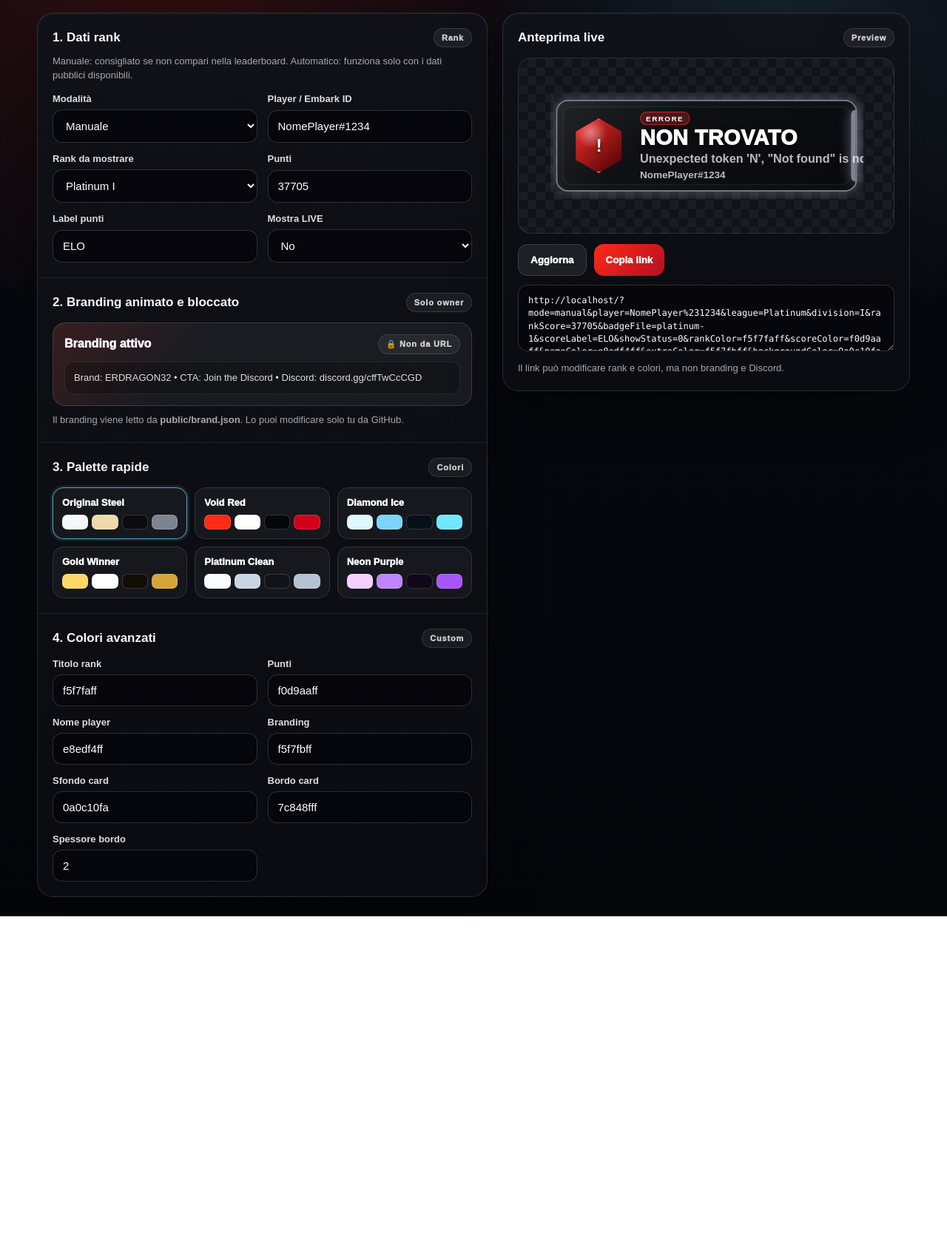
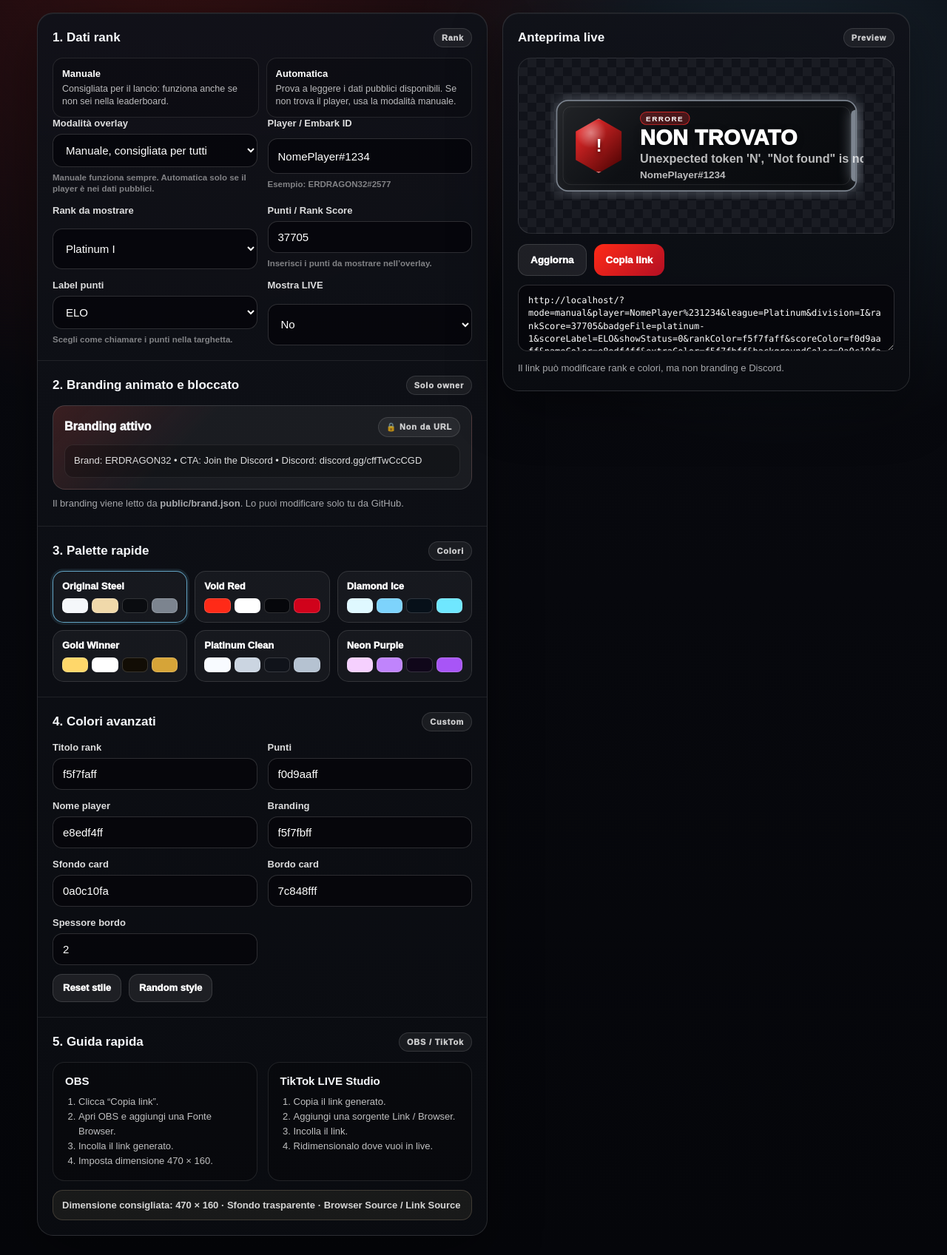
Before and after one commit to eragon32-g/the-finals-rank-overlay1, a website: page public/generator.html in a window 1280 px wide. Shown: the part 102-1799 px from the top of the page at 74% size. Before the commit the page ends 1341 px from the top, so only its background shows below. Drawn offline with Linux system fonts and the light colour scheme; no server answers.

Commit message:
Add files via upload

```diff
--- a/package.json
+++ b/package.json
@@ -1,8 +1,8 @@
 {
-  "name": "ranktag-finals-overlay-v24-identity-home",
-  "version": "3.0.0",
+  "name": "ranktag-finals-overlay-v25-generator-refine",
+  "version": "3.1.0",
   "private": true,
-  "description": "RankTag for THE FINALS con homepage e identit\u00e0 progetto",
+  "description": "RankTag con generator rifinito, guida e random style",
   "scripts": {
     "build": "node -e \"console.log('Build ok - public folder ready')\"",
     "start": "node -e \"console.log('Use Vercel to run this overlay')\""
--- a/public/app.js
+++ b/public/app.js
@@ -10,7 +10,7 @@ const brandMarqueeText = $("brandMarqueeText");
 const rankIcon = $("rankIcon");
 const badgeImage = $("badgeImage");
 
-const OVERLAY_VERSION = "24";
+const OVERLAY_VERSION = "25";
 const params = new URLSearchParams(window.location.search);
 
 const EMBARK_BADGE_BASE = "https://id.embark.games/images/leaderboards/leagues/";
--- a/public/brand.json
+++ b/public/brand.json
@@ -1,6 +1,6 @@
 {
   "enabled": true,
-  "version": "24",
+  "version": "25",
   "brandText": "ERDRAGON32",
   "discordText": "discord.gg/cffTwCcCGD",
   "callToAction": "Join the Discord",
--- a/public/generator.html
+++ b/public/generator.html
@@ -173,6 +173,81 @@
     }
     @media (max-width: 980px) { .layout { grid-template-columns: 1fr; } .preview-panel { position: static; } }
     @media (max-width: 650px) { body { padding: 16px; } .header { display: block; } .grid, .palette-grid { grid-template-columns: 1fr; } .full { grid-column: auto; } iframe { transform: scale(.72); } }
+
+    .mode-info {
+      display: grid;
+      grid-template-columns: repeat(2, minmax(0, 1fr));
+      gap: 10px;
+      margin-top: 12px;
+    }
+    .info-card {
+      padding: 12px;
+      border-radius: 14px;
+      border: 1px solid rgba(255,255,255,.10);
+      background: rgba(0,0,0,.20);
+      color: rgba(255,255,255,.72);
+      font-size: 12.5px;
+      line-height: 1.35;
+    }
+    .info-card strong {
+      display: block;
+      color: white;
+      font-size: 13px;
+      margin-bottom: 4px;
+    }
+    .guide-grid {
+      display: grid;
+      grid-template-columns: repeat(2, minmax(0, 1fr));
+      gap: 14px;
+    }
+    .guide-card {
+      padding: 16px;
+      border-radius: 16px;
+      border: 1px solid rgba(255,255,255,.10);
+      background: rgba(0,0,0,.20);
+    }
+    .guide-card h3 {
+      margin: 0 0 10px;
+      font-size: 15px;
+    }
+    .guide-card ol {
+      margin: 0;
+      padding-left: 18px;
+      color: rgba(255,255,255,.74);
+      font-size: 13px;
+      line-height: 1.55;
+    }
+    .size-note {
+      margin-top: 12px;
+      padding: 12px;
+      border-radius: 14px;
+      border: 1px solid rgba(240,217,170,.18);
+      background: rgba(240,217,170,.065);
+      color: rgba(255,255,255,.82);
+      font-size: 13px;
+      font-weight: 800;
+    }
+    .field-note {
+      color: rgba(255,255,255,.48);
+      font-size: 11.5px;
+      font-weight: 700;
+      line-height: 1.3;
+    }
+    .quick-actions {
+      display: flex;
+      flex-wrap: wrap;
+      gap: 10px;
+      margin-top: 12px;
+    }
+    .btn.small {
+      min-height: 38px;
+      padding: 0 13px;
+      font-size: 13px;
+    }
+    @media (max-width: 650px) {
+      .mode-info, .guide-grid { grid-template-columns: 1fr; }
+    }
+
   </style>
 </head>
 <body>
@@ -180,9 +255,9 @@
     <header class="header">
       <div>
         <h1>RankTag Generator</h1>
-        <p class="subtitle">Crea il tuo overlay rank per THE FINALS. Manuale per tutti, automatico per chi è nei dati pubblici.</p>
+        <p class="subtitle">Crea il tuo overlay rank per THE FINALS. Compila i dati, guarda l’anteprima e copia il link per OBS o TikTok LIVE Studio.</p>
       </div>
-      <div style="display:flex; gap:10px; align-items:center; flex-wrap:wrap;"><a class="tag" href="/home.html" style="text-decoration:none;">Home</a><div class="tag">RankTag V24</div></div>
+      <div style="display:flex; gap:10px; align-items:center; flex-wrap:wrap;"><a class="tag" href="/home.html" style="text-decoration:none;">Home</a><div class="tag">RankTag V25</div></div>
     </header>
 
     <div class="layout">
@@ -192,18 +267,23 @@
             <h2>1. Dati rank</h2>
             <span class="tag">Rank</span>
           </div>
-          <p class="help" style="margin-top:-4px;margin-bottom:14px;">Manuale: consigliato se non compari nella leaderboard. Automatico: funziona solo con i dati pubblici disponibili.</p>
+          <div class="mode-info">
+            <div class="info-card"><strong>Manuale</strong>Consigliata per il lancio: funziona anche se non sei nella leaderboard.</div>
+            <div class="info-card"><strong>Automatica</strong>Prova a leggere i dati pubblici disponibili. Se non trova il player, usa la modalità manuale.</div>
+          </div>
           <div class="grid">
             <label>
-              Modalità
+              Modalità overlay
               <select id="mode">
-                <option value="auto">Automatica leaderboard</option>
-                <option value="manual" selected>Manuale</option>
+                <option value="manual" selected>Manuale, consigliata per tutti</option>
+                <option value="auto">Automatica, solo leaderboard pubblica</option>
               </select>
+              <span class="field-note">Manuale funziona sempre. Automatica solo se il player è nei dati pubblici.</span>
             </label>
             <label>
               Player / Embark ID
-              <input id="player" value="NomePlayer#1234" />
+              <input id="player" value="NomePlayer#1234" placeholder="NomePlayer#1234" />
+              <span class="field-note">Esempio: ERDRAGON32#2577</span>
             </label>
             <label>
               Rank da mostrare
@@ -232,12 +312,19 @@
               </select>
             </label>
             <label>
-              Punti
-              <input id="rankScore" value="37705" inputmode="numeric" />
+              Punti / Rank Score
+              <input id="rankScore" value="37705" inputmode="numeric" placeholder="37705" />
+              <span class="field-note">Inserisci i punti da mostrare nell’overlay.</span>
             </label>
             <label>
               Label punti
-              <input id="scoreLabel" value="ELO" />
+              <select id="scoreLabel">
+                <option value="ELO" selected>ELO</option>
+                <option value="RS">RS</option>
+                <option value="Rank Score">Rank Score</option>
+                <option value="Punti">Punti</option>
+              </select>
+              <span class="field-note">Scegli come chiamare i punti nella targhetta.</span>
             </label>
             <label>
               Mostra LIVE
@@ -286,6 +373,38 @@
             <label>Bordo card <input id="borderColor" value="7c848fff" /></label>
             <label>Spessore bordo <input id="borderWidth" value="2" inputmode="numeric" /></label>
           </div>
+          <div class="quick-actions">
+            <button id="resetStyle" type="button" class="btn secondary small">Reset stile</button>
+            <button id="randomStyle" type="button" class="btn secondary small">Random style</button>
+          </div>
+        </div>
+
+        <div id="guide" class="section">
+          <div class="section-title">
+            <h2>5. Guida rapida</h2>
+            <span class="tag">OBS / TikTok</span>
+          </div>
+          <div class="guide-grid">
+            <div class="guide-card">
+              <h3>OBS</h3>
+              <ol>
+                <li>Clicca “Copia link”.</li>
+                <li>Apri OBS e aggiungi una Fonte Browser.</li>
+                <li>Incolla il link generato.</li>
+                <li>Imposta dimensione 470 × 160.</li>
+              </ol>
+            </div>
+            <div class="guide-card">
+              <h3>TikTok LIVE Studio</h3>
+              <ol>
+                <li>Copia il link generato.</li>
+                <li>Aggiungi una sorgente Link / Browser.</li>
+                <li>Incolla il link.</li>
+                <li>Ridimensionalo dove vuoi in live.</li>
+              </ol>
+            </div>
+          </div>
+          <div class="size-note">Dimensione consigliata: 470 × 160 · Sfondo trasparente · Browser Source / Link Source</div>
         </div>
       </section>
 
@@ -361,6 +480,27 @@
       }
     }
 
+
+    function applyPalette(p) {
+      Object.entries(p).forEach(([key, value]) => {
+        if (key !== "name") setValue(key, value);
+      });
+      buildLink();
+    }
+
+    function resetStyle() {
+      applyPalette(palettes[0]);
+      document.querySelectorAll(".palette").forEach((el) => el.classList.remove("active"));
+      document.querySelectorAll(".palette")[0]?.classList.add("active");
+    }
+
+    function randomStyle() {
+      const random = palettes[Math.floor(Math.random() * palettes.length)];
+      applyPalette(random);
+      document.querySelectorAll(".palette").forEach((el) => el.classList.remove("active"));
+      [...document.querySelectorAll(".palette")].find((el) => el.textContent.includes(random.name))?.classList.add("active");
+    }
+
     function renderPalettes() {
       const wrap = get("palettes");
       wrap.innerHTML = "";
@@ -380,8 +520,7 @@
         btn.addEventListener("click", () => {
           document.querySelectorAll(".palette").forEach((el) => el.classList.remove("active"));
           btn.classList.add("active");
-          Object.entries(p).forEach(([key, value]) => { if (key !== "name") setValue(key, value); });
-          buildLink();
+          applyPalette(p);
         });
         wrap.appendChild(btn);
       });
@@ -427,6 +566,8 @@
       el.addEventListener("change", buildLink);
     });
     get("generate").addEventListener("click", buildLink);
+    get("resetStyle")?.addEventListener("click", resetStyle);
+    get("randomStyle")?.addEventListener("click", randomStyle);
     get("copy").addEventListener("click", async () => {
       buildLink();
       await navigator.clipboard.writeText(get("output").value);
--- a/public/version.json
+++ b/public/version.json
@@ -1,7 +1,7 @@
 {
-  "version": "24",
+  "version": "25",
   "project": "RankTag",
   "expectedBrand": "ERDRAGON32",
   "expectedDiscord": "discord.gg/cffTwCcCGD",
-  "note": "Identity and homepage added."
+  "note": "Generator refined with guide, reset and random style."
 }
```
Also changed, not shown: public/home.html (+1 -1 lines), public/index.html (+2 -2 lines), README.md.
